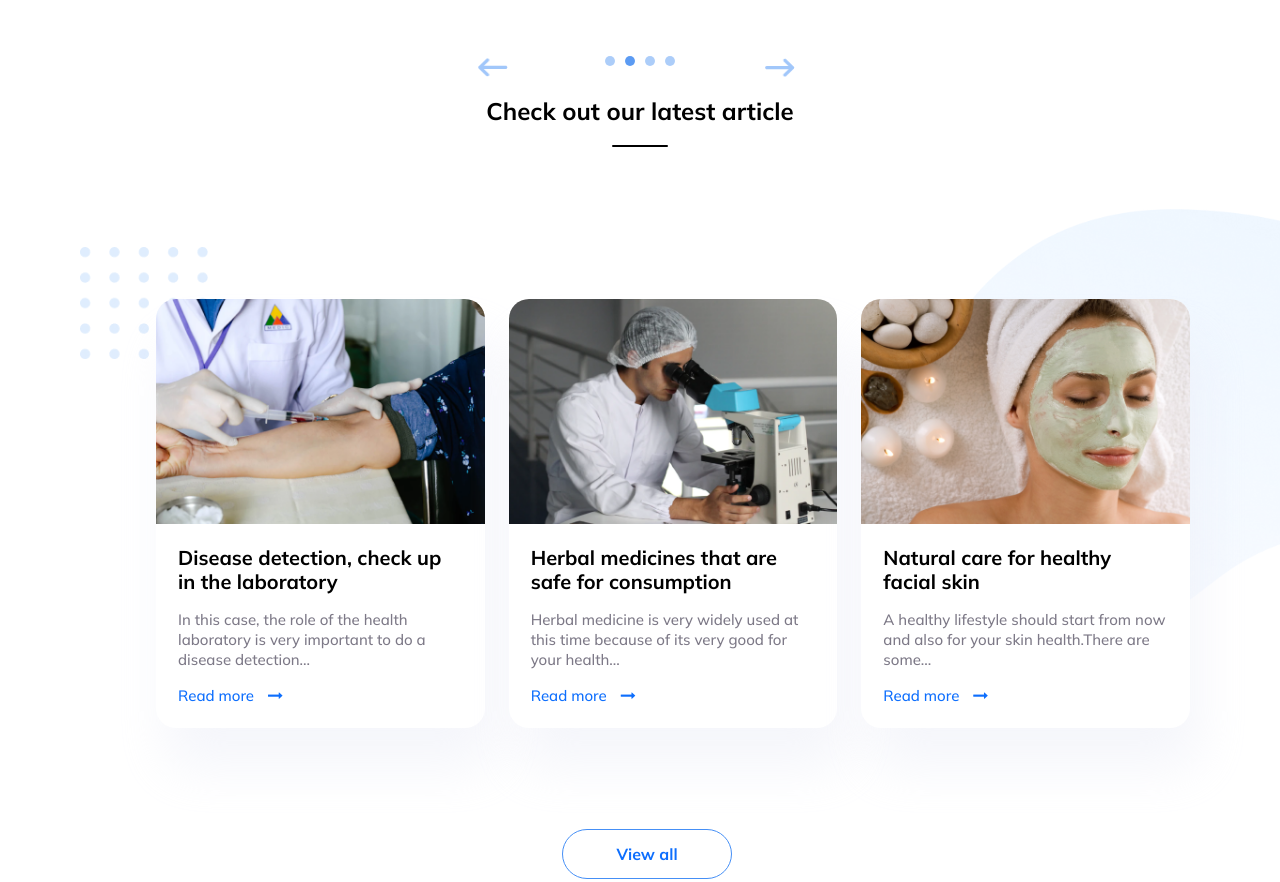
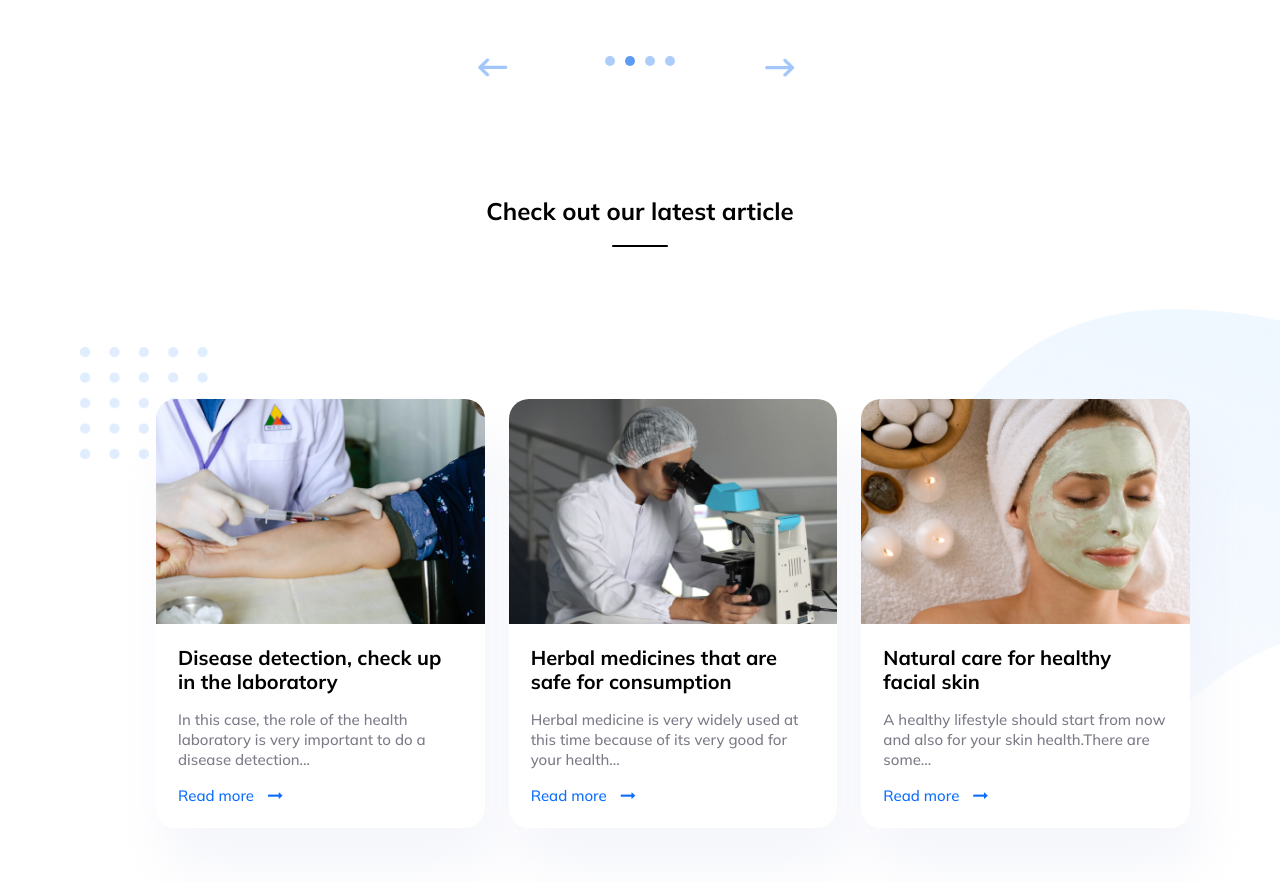
Before and after one commit to RajKumarMaharjan/Trafalgar-pratic, a plain HTML site: page public/index.html in a window 1280 px wide. Shown: the part 3542-4424 px from the top of the page. Drawn offline with nearby package versions, Linux system fonts and the light colour scheme.

Commit message:
latest article margin re-correct

```diff
--- a/src/scss/style.scss
+++ b/src/scss/style.scss
@@ -2351,6 +2351,7 @@
     }
 
     @include sm {
+        margin-top: 100px;
         .article-text {
             h1 {
                 font-size: 24px;
@@ -2616,6 +2617,16 @@
     }
 
     @include xxl {
+        margin-top: 222px;
+        .article-text {
+            h1 {
+                font-size: 36px;
+                font-weight: 700;
+                text-align: center;
+                margin-bottom: 20px;
+            }
+        }
+
         .bg-image {
             .left {
                 img {
@@ -2941,7 +2952,7 @@
             form {
                 max-width: 950px;
                 max-height: 495px;
-                margin: 50px 150px;
+                margin: 50px 230px;
 
                 .user-name {
                     ul {
@@ -2953,8 +2964,11 @@
                     }
                 }
 
+                #userMessage {
+                    height: 150px;
+                }
                 button {
-                    margin-left: 150px;
+                    margin-left: 202px;
                 }
             }
         }
@@ -2963,6 +2977,10 @@
     @include xxxl {
         .contact-us {
             margin-left: 450px;
+            form{
+                margin: 50px 100px ;
+
+            }
         }
     }
 }
```
Also changed, not shown: src/css/style.css.
